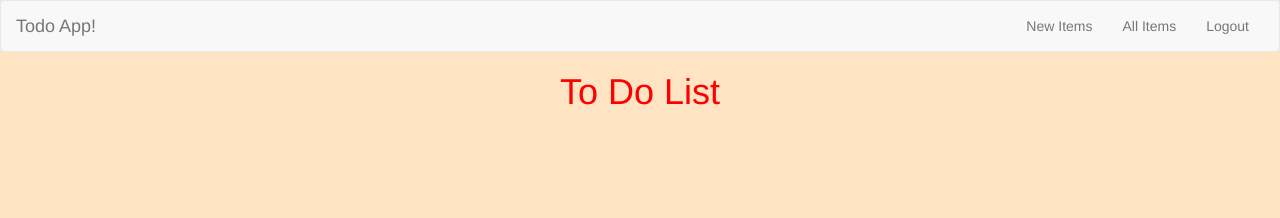
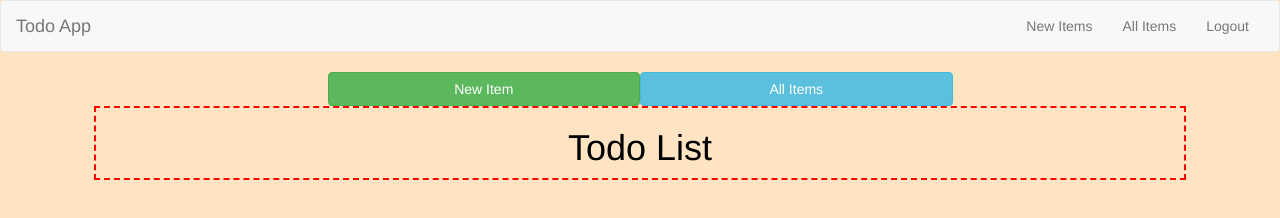
Before and after one commit to mattbruton/todo-list-app, a plain HTML site: page index.html in a window 1280 px wide. Drawn offline with nearby package versions, Linux system fonts and the light colour scheme.

Commit message:
added basic view functionality

```diff
--- a/app/app.js
+++ b/app/app.js
@@ -8,6 +8,20 @@ app.controller("NavCtrl", function($scope) {
 
 app.controller("TodoCtrl", function($scope) {
   $scope.welcome = "hello";
+
+  $scope.showListView = true;
+
+  $scope.newItem = function() {
+    $scope.showListView = false;
+    console.log("you clicked newItem");
+  };
+  $scope.allItem = function() {
+    $scope.showListView = true;
+    console.log("you clicked allItem");
+  };
+
+
+
 });
 
 console.log("hello");
--- a/index.html
+++ b/index.html
@@ -17,7 +17,7 @@
         <span class="icon-bar"></span>
         <span class="icon-bar"></span>
       </button>
-      <a class="navbar-brand" href="#">Todo App!</a>
+      <a class="navbar-brand" href="#">Todo App</a>
       </div>
 
     <!-- Collect the nav links, forms, and other content for toggling -->
@@ -30,7 +30,37 @@
   </nav>
 
   <div ng-controller="TodoCtrl">
-    <h1>To Do List</h1>
+
+
+    <div class="row">
+
+      <div class="col-xs-6 col-xs-offset-3">
+        <button class="col-xs-6 btn btn-success" ng-click="newItem()">New Item</button>
+        <button class="col-xs-6 btn btn-info" ng-click="allItem()">All Items</button>
+      </div>
+
+    </div>
+
+    <div class="row">
+
+      <div class="col-xs-10 col-xs-offset-1 main-container">
+
+        <div class="col-xs-12" ng-show="showListView">
+          <h1>Todo List</h1>
+        </div>
+
+        <div class="col-xs-12" ng-show="!showListView">
+          <h1>New Todo</h1>
+        </div>
+
+      </div>
+
+    </div>
+
+
+
+
+
   </div>
 
 
--- a/sass/main.scss
+++ b/sass/main.scss
@@ -1,7 +1,16 @@
 $lobster: bisque;
+$red: red;
+
 
 body {
   background-color: $lobster;
-  color: red;
+  color: black;
+}
+
+h1 {
   text-align: center;
 }
+
+.main-container {
+  border: 2px dashed $red;
+}
```
Also changed, not shown: styles/main.css.
